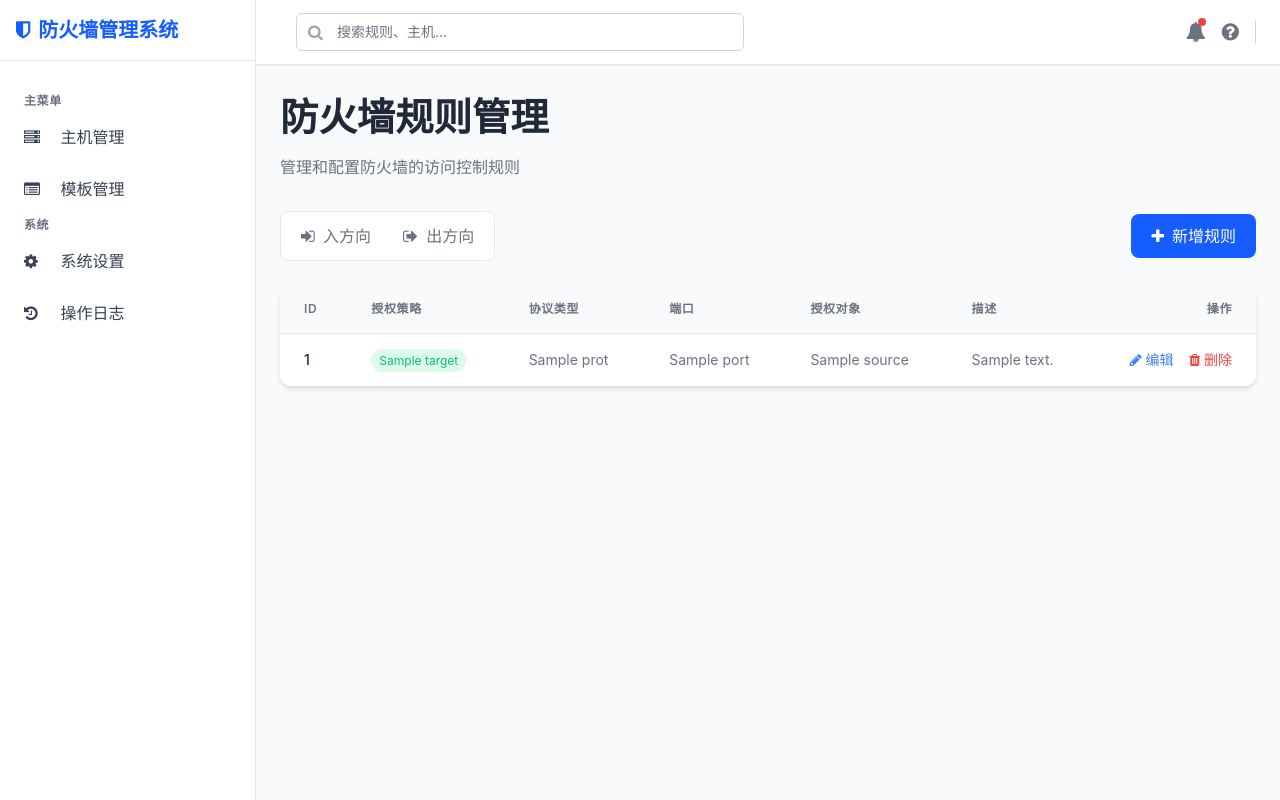
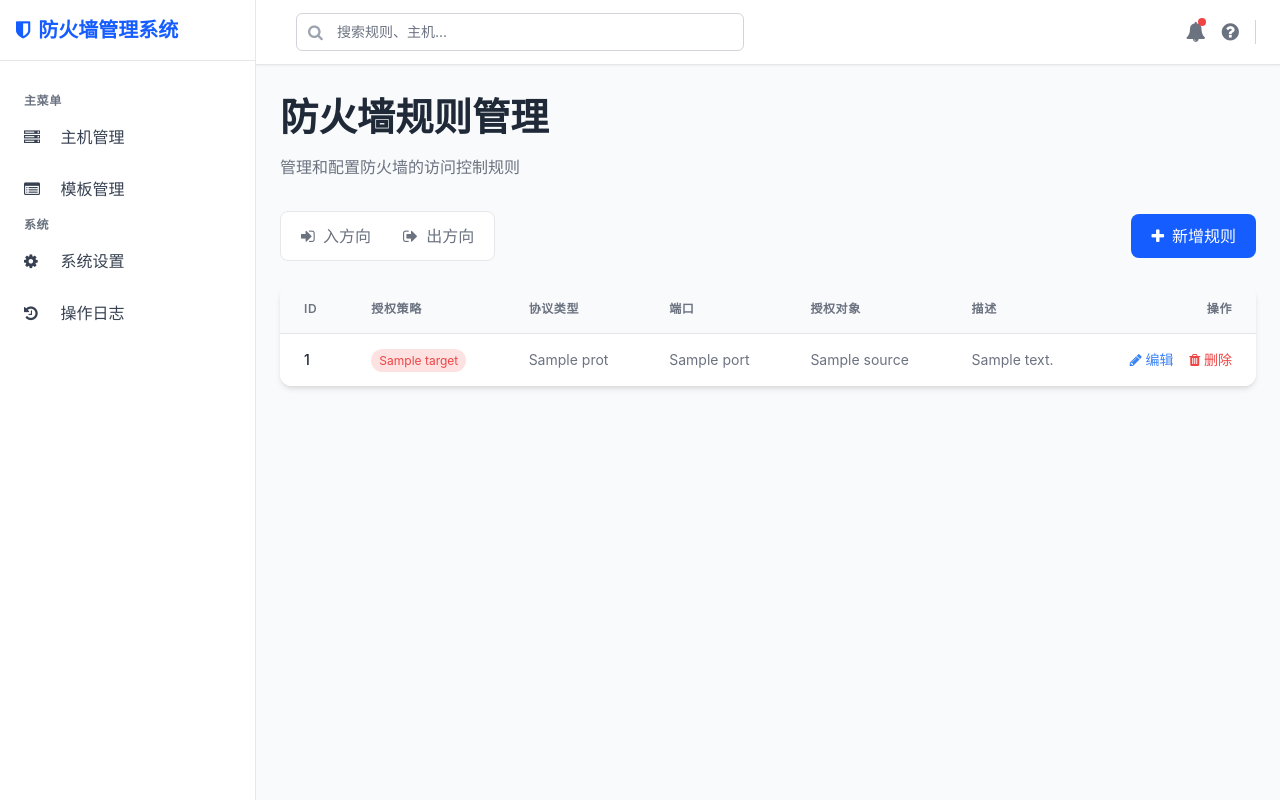
Before and after one commit to jiangcb0916/iptables-web, a Flask app: template templates/rule.html in a window 1280 px wide. Run offline with Flask 3, Linux system fonts and the light colour scheme; the template is opened without the code that fills it: most values are stand-ins (such as "Sample title", 1, 10 or a date in 2020); some libraries are stand-ins or nearby versions.

Commit message:
根据授权策略显示不同颜色

```diff
--- a/templates/rule.html
+++ b/templates/rule.html
@@ -93,7 +93,11 @@
                     data-comment="{{ data.comment }}">
                   <td class="data-num px-6 py-4 whitespace-nowrap text-sm font-medium text-dark">{{ data.num }}</td>
                   <td class="px-6 py-4 whitespace-nowrap text-sm">
-                    <span class="px-2 py-1 text-xs rounded-full bg-green-100 text-success">{{ data.target }}</span>
+                    {% if data.target == 'ACCEPT' %}
+                      <span class="px-2 py-1 text-xs rounded-full bg-green-100 text-success">{{ data.target }}</span>
+                    {% else %}
+                      <span class="px-2 py-1 text-xs rounded-full bg-red-100 text-danger">{{ data.target }}</span>
+                    {% endif %}
                   </td>
                   <td class="px-6 py-4 whitespace-nowrap text-sm text-secondary">{{ data.prot }}</td>
                   <td class="px-6 py-4 whitespace-nowrap text-sm text-secondary">{{ data.port }}</td>
```
